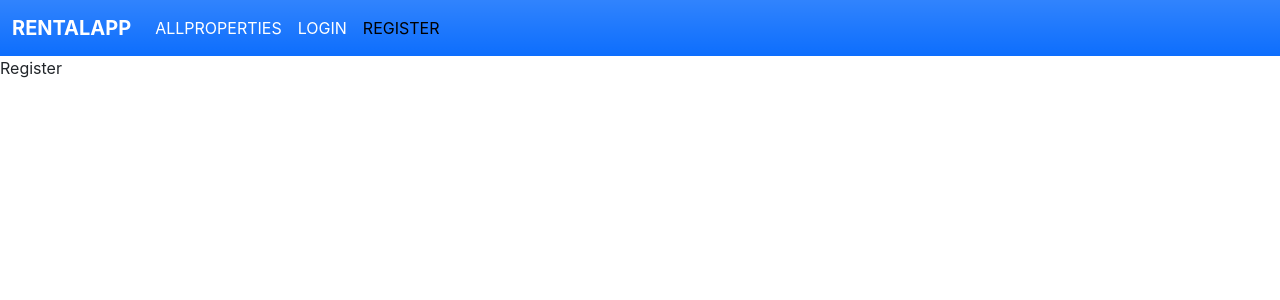
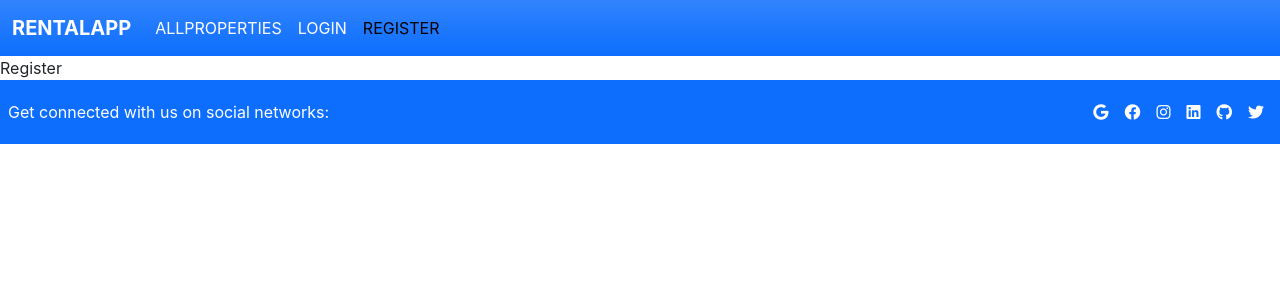
Before and after one commit to dubeyawnish/Rental-App, a React (Create React App) app in the folder frontend/: page /signup in a window 1280 px wide. Shown: the top 300 px of the page. Built offline with nearby package versions, Linux system fonts and the light colour scheme.

Commit message:
Footer first section done

```diff
--- a/frontend/public/index.html
+++ b/frontend/public/index.html
@@ -17,6 +17,8 @@
     <!-- <link rel="manifest" href="%PUBLIC_URL%/manifest.json" /> -->
     <link href="https://cdn.jsdelivr.net/npm/bootstrap@5.3.0-alpha3/dist/css/bootstrap.min.css" rel="stylesheet" integrity="sha384-KK94CHFLLe+nY2dmCWGMq91rCGa5gtU4mk92HdvYe+M/SXH301p5ILy+dN9+nJOZ" crossorigin="anonymous">
     <script src="https://cdn.jsdelivr.net/npm/bootstrap@5.3.0-alpha3/dist/js/bootstrap.bundle.min.js" integrity="sha384-ENjdO4Dr2bkBIFxQpeoTz1HIcje39Wm4jDKdf19U8gI4ddQ3GYNS7NTKfAdVQSZe" crossorigin="anonymous"></script>
+
+    <link rel="stylesheet" href="https://cdnjs.cloudflare.com/ajax/libs/font-awesome/6.4.0/css/all.min.css" integrity="sha512-iecdLmaskl7CVkqkXNQ/ZH/XLlvWZOJyj7Yy7tcenmpD1ypASozpmT/E0iPtmFIB46ZmdtAc9eNBvH0H/ZpiBw==" crossorigin="anonymous" referrerpolicy="no-referrer" />
 
 
     <!--
--- a/frontend/src/App.js
+++ b/frontend/src/App.js
@@ -6,6 +6,7 @@ import Login from './Components/Login/Login';
 import Navbar from './Components/Navbar/Navbar';
 import { BrowserRouter as Router, Routes, Route } from 'react-router-dom';
 import Register from './Components/Register/Register';
+import Footer from './Components/Footer/Footer';
 
 function App() {
   return (
@@ -20,7 +21,7 @@ function App() {
         <Route exact path='/signup' element={<Register />} />
       </Routes>
 
-
+      <Footer />
 
     </Router>
   );
--- /dev/null
+++ b/frontend/src/Components/Footer/Footer.js
@@ -0,0 +1,31 @@
+import React from 'react'
+
+const Footer = () => {
+    return (
+        <div className=''>
+            <div className=' d-inline p-2 text-bg-primary  d-flex justify-content-between ' style={{ minHeight: '4rem' }}>
+                <div className='d-flex align-items-center  '>
+                    Get connected with us on social networks:
+                </div>
+                <div className='  d-flex align-items-center  '>
+
+                    <i className=" mx-2 fa-brands fa-google"></i>
+                    <i className="mx-2 fa-brands fa-facebook"></i>
+                    <i className=" mx-2 fa-brands fa-instagram"></i>
+                    <i className="mx-2 fa-brands fa-linkedin"></i>
+                    <i className="mx-2 fa-brands fa-github"></i>
+                    <i className="mx-2  fa-brands fa-twitter"></i>
+
+
+
+                </div>
+
+            </div>
+            <div>
+
+            </div>
+        </div>
+    )
+}
+
+export default Footer
```
Also changed, not shown: frontend/src/Components/Footer/Footer.css (added).
